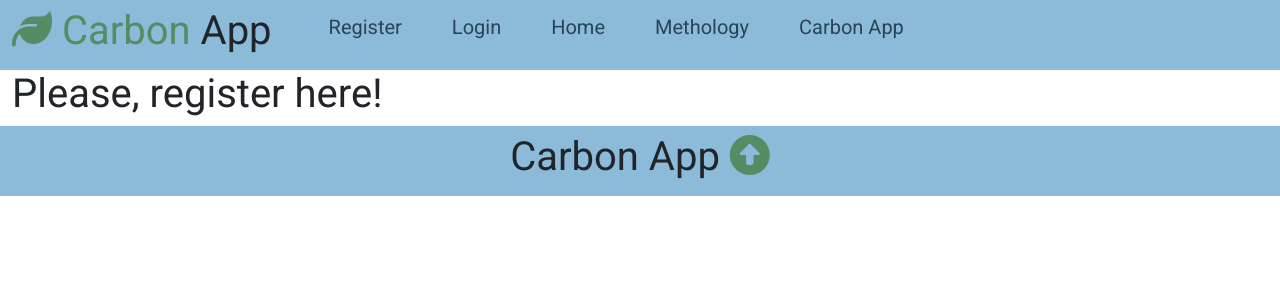
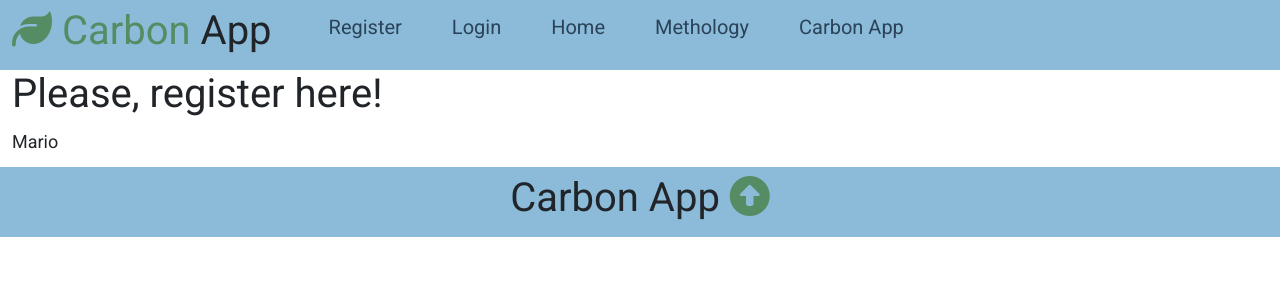
Before and after one commit to mariobp-NHH/carbon_app_2025_NHH_v1, a Flask app: page /register in a window 1280 px wide. Shown: the top 300 px of the page. Run offline with Flask 2, Linux system fonts and the light colour scheme; some libraries are stand-ins or nearby versions.

Commit message:
Change in register

```diff
--- a/capp/templates/users/register.html
+++ b/capp/templates/users/register.html
@@ -1,14 +1,11 @@
-{% extends "layout.html" %}
-{% block content %}
+{% extends "layout.html" %} {% block content %}
 
 <!-- Header -->
 <section>
   <div class="container">
-
     <h1>Please, register here!</h1>
-
+    <p>Mario</p>
   </div>
 </section>
 
-
 {% endblock content %}
```
